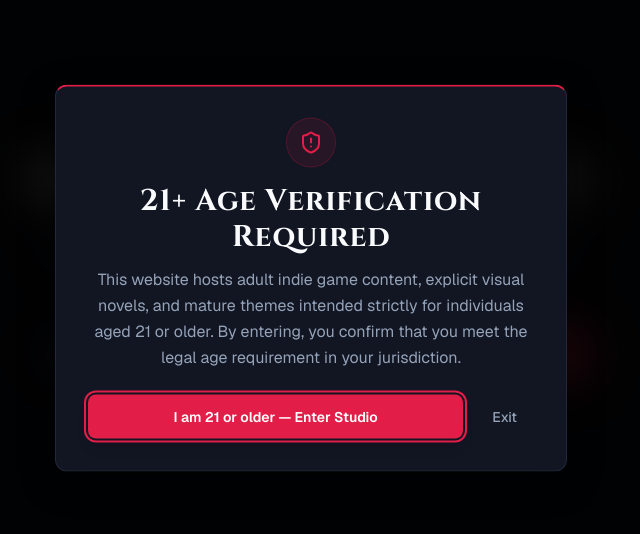
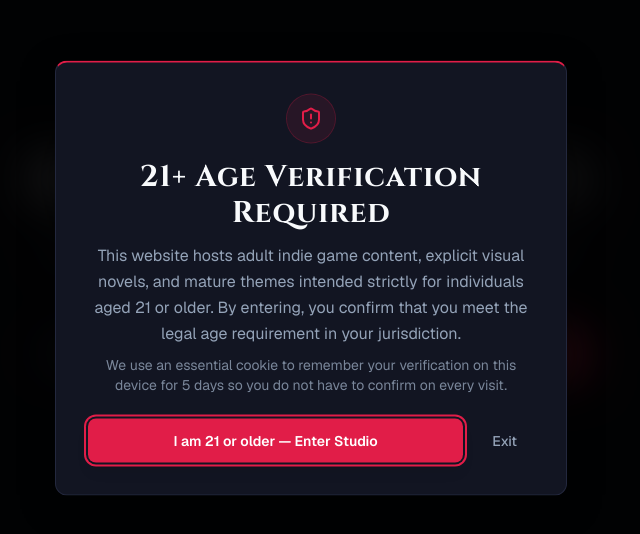
Before and after one commit to CloudNine13/ropoductions-web, a Next.js app: page / in a window 1280 px wide. Shown: the part 122-656 px from the top of the page, without its empty margins (329-969 px from the left). Built offline with nearby package versions, Linux system fonts and the light colour scheme; no server answers.

Commit message:
feat(portal): add cookie notice to age gate modal and update cookie lifetime to 5 days

```diff
--- a/_bmad-output/implementation-artifacts/spec-1-2-age-gate-modal.md
+++ b/_bmad-output/implementation-artifacts/spec-1-2-age-gate-modal.md
@@ -19,8 +19,8 @@ context: []
 </frozen-after-approval>
 
 ## Implementation Notes
-- Created `src/lib/cookies.ts` providing `hasAgeVerifiedCookie` and `setAgeVerifiedCookie` utilities with 30-day max-age, Lax, and Secure flags.
-- Created `src/components/age-gate-dialog.tsx` implementing a mandatory Radix UI `Dialog` modal with focus trap, backdrop blur (`backdrop-blur-xl`), dark obsidian card design token styling (`#121522` / `bg-card`), glowing crimson top border (`border-t-2 border-t-primary`), Lucide `ShieldAlert` icon, Cinzel typography, and >=44px touch targets.
+- Created `src/lib/cookies.ts` providing `hasAgeVerifiedCookie` and `setAgeVerifiedCookie` utilities with 5-day max-age, Lax, and Secure flags.
+- Created `src/components/age-gate-dialog.tsx` implementing a mandatory Radix UI `Dialog` modal with focus trap, explicit cookie disclosure notice, backdrop blur (`backdrop-blur-xl`), dark obsidian card design token styling (`#121522` / `bg-card`), glowing crimson top border (`border-t-2 border-t-primary`), Lucide `ShieldAlert` icon, Cinzel typography, and >=44px touch targets.
 - Updated `src/app/globals.css` with dedicated keyframe animations and exact center translation for `.age-gate-content` and `.age-gate-overlay` ensuring smooth 200ms ease-out dissolution.
 - Mounted `<AgeGateDialog />` inside `src/app/(portal)/layout.tsx` to protect all public portal pages.
 - Verified via headless browser automation: initial visit blocking, focus trap on primary CTA, cookie setting and smooth dissolution on confirmation, automatic bypass on page reload with cookie, and immediate redirection to `https://google.com` on exit.
--- a/src/components/age-gate-dialog.tsx
+++ b/src/components/age-gate-dialog.tsx
@@ -62,11 +62,19 @@ export function AgeGateDialog({
               21+ Age Verification Required
             </Dialog.Title>
 
-            <Dialog.Description className="mt-3 text-sm leading-relaxed text-muted-foreground sm:text-base">
-              This website hosts adult indie game content, explicit visual
-              novels, and mature themes intended strictly for individuals aged
-              21 or older. By entering, you confirm that you meet the legal age
-              requirement in your jurisdiction.
+            <Dialog.Description asChild>
+              <div className="mt-3 space-y-2 text-sm leading-relaxed text-muted-foreground sm:text-base">
+                <p>
+                  This website hosts adult indie game content, explicit visual
+                  novels, and mature themes intended strictly for individuals aged
+                  21 or older. By entering, you confirm that you meet the legal age
+                  requirement in your jurisdiction.
+                </p>
+                <p className="text-xs text-muted-foreground/80 sm:text-sm">
+                  We use an essential cookie to remember your verification on this
+                  device for 5 days so you do not have to confirm on every visit.
+                </p>
+              </div>
             </Dialog.Description>
 
             <div className="mt-6 flex w-full flex-col gap-3 sm:flex-row sm:items-center sm:justify-center">
--- a/src/lib/cookies.ts
+++ b/src/lib/cookies.ts
@@ -1,5 +1,5 @@
 export const AGE_VERIFIED_COOKIE_NAME = "ropoductions_age_verified";
-export const AGE_VERIFIED_COOKIE_MAX_AGE = 30 * 24 * 60 * 60; // 30 days in seconds
+export const AGE_VERIFIED_COOKIE_MAX_AGE = 5 * 24 * 60 * 60; // 5 days in seconds
 
 /**
  * Check if the visitor has confirmed the 21+ age verification gate.
@@ -20,7 +20,7 @@ export function hasAgeVerifiedCookie(): boolean {
 }
 
 /**
- * Sets the 30-day persistent age verification cookie.
+ * Sets the 5-day persistent age verification cookie.
  */
 export function setAgeVerifiedCookie(): void {
   if (typeof document === "undefined") {
```
Also changed, not shown: _bmad-output/planning-artifacts/ux-designs/ux-ropoductions-web-2026-09-15/EXPERIENCE.md (+1 -1 lines).
